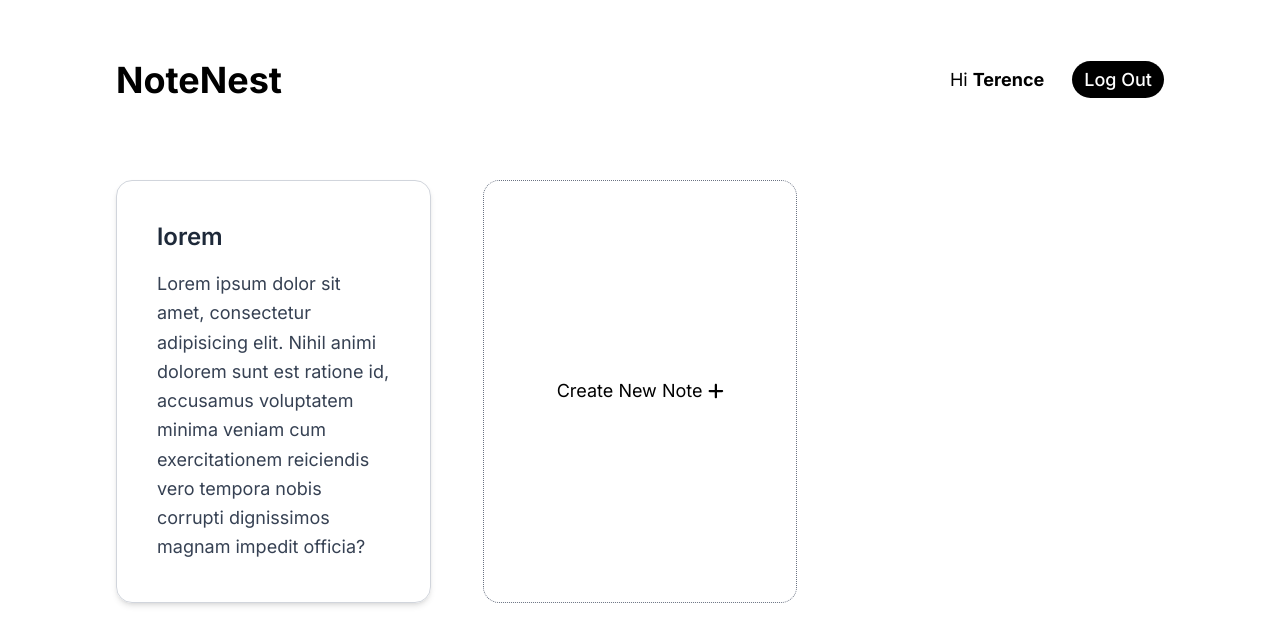
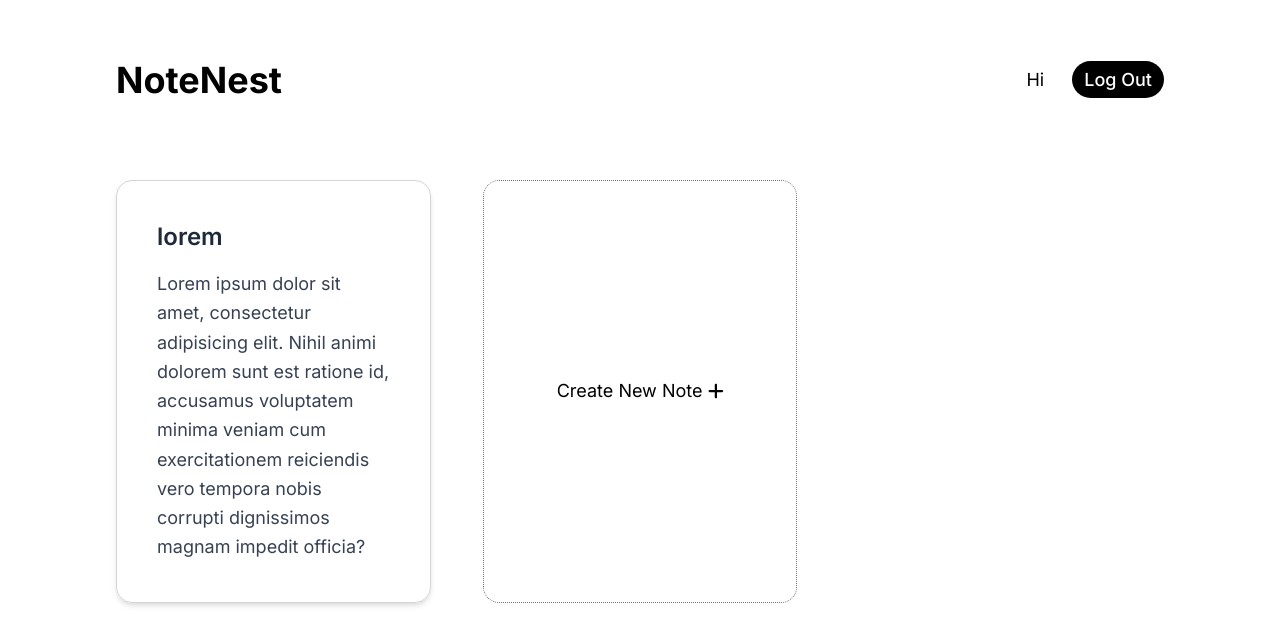
Before and after one commit to TerenceCLZhang/notenest, a React (Vite) app in the folder frontend/: page /notes in a window 1280 px wide. Shown: the top 644 px of the page. Built offline with nearby package versions, Linux system fonts and the light colour scheme.

Commit message:
updated - auth form route edited - auth form changes redux state - note header displays username

```diff
--- a/frontend/src/components/auth/UserForm.tsx
+++ b/frontend/src/components/auth/UserForm.tsx
@@ -1,6 +1,8 @@
 import axios from "axios";
 import { useForm, type SubmitHandler } from "react-hook-form";
+import { useDispatch } from "react-redux";
 import { useNavigate } from "react-router-dom";
+import { clearAccessToken, setAccessToken } from "../../state/accessTokenSlice";
 
 type Inputs = {
   username: string;
@@ -8,7 +10,7 @@ type Inputs = {
 };
 
 interface Props {
-  mode: "register" | "log in";
+  mode: "register" | "login";
 }
 
 const UserForm = ({ mode }: Props) => {
@@ -18,14 +20,18 @@ const UserForm = ({ mode }: Props) => {
     formState: { errors },
   } = useForm<Inputs>();
 
+  const dispatch = useDispatch();
+
   const navigate = useNavigate();
 
   const onSubmit: SubmitHandler<Inputs> = async (data) => {
     try {
-      const response = await axios.post("http://localhost:8080/auth/login", {
+      const response = await axios.post(`http://localhost:8080/auth/${mode}`, {
         username: data.username,
         password: data.password,
       });
+
+      dispatch(setAccessToken(response.data.accessToken));
 
       navigate("/notes");
     } catch (error) {
@@ -36,6 +42,7 @@ const UserForm = ({ mode }: Props) => {
         alert("Something went wrong. Please try again.");
       }
       console.error(error);
+      dispatch(clearAccessToken());
     }
   };
 
--- a/frontend/src/components/notes/Header.tsx
+++ b/frontend/src/components/notes/Header.tsx
@@ -1,12 +1,17 @@
+import { useSelector } from "react-redux";
+import type { RootState } from "../../state/store";
+
 const Header = () => {
+  const username = useSelector((state: RootState) => state.user.username);
+
   return (
     <header>
       <a href="/notes">
         <h1>NoteNest</h1>
       </a>
       <div className="flex gap-3 lg:gap-7">
-        <span>
-          Hi <b>Terence</b>
+        <span className="truncate max-w-25 md:max-w-100 block">
+          Hi <b>{username}</b>
         </span>
         <nav className="space-x-2 lg:space-x-4">
           <a
--- a/frontend/src/pages/auth.tsx
+++ b/frontend/src/pages/auth.tsx
@@ -7,17 +7,17 @@ const useQuery = () => new URLSearchParams(useLocation().search);
 const Auth = () => {
   const query = useQuery();
   const navigate = useNavigate();
-  const [mode, setMode] = useState<"register" | "log in">("register");
+  const [mode, setMode] = useState<"register" | "login">("login");
 
   // Set initial mode from URL on mount
   useEffect(() => {
     const urlMode = query.get("mode");
-    if (urlMode === "log in") setMode("log in");
-    else setMode("register");
+    if (urlMode === "register") setMode("register");
+    else setMode("login");
   }, [query]);
 
   const handleChangeMode = () => {
-    const newMode = mode === "register" ? "log in" : "register";
+    const newMode = mode === "register" ? "login" : "register";
     setMode(newMode);
     navigate(`/auth?mode=${encodeURIComponent(newMode)}`);
   };
```
